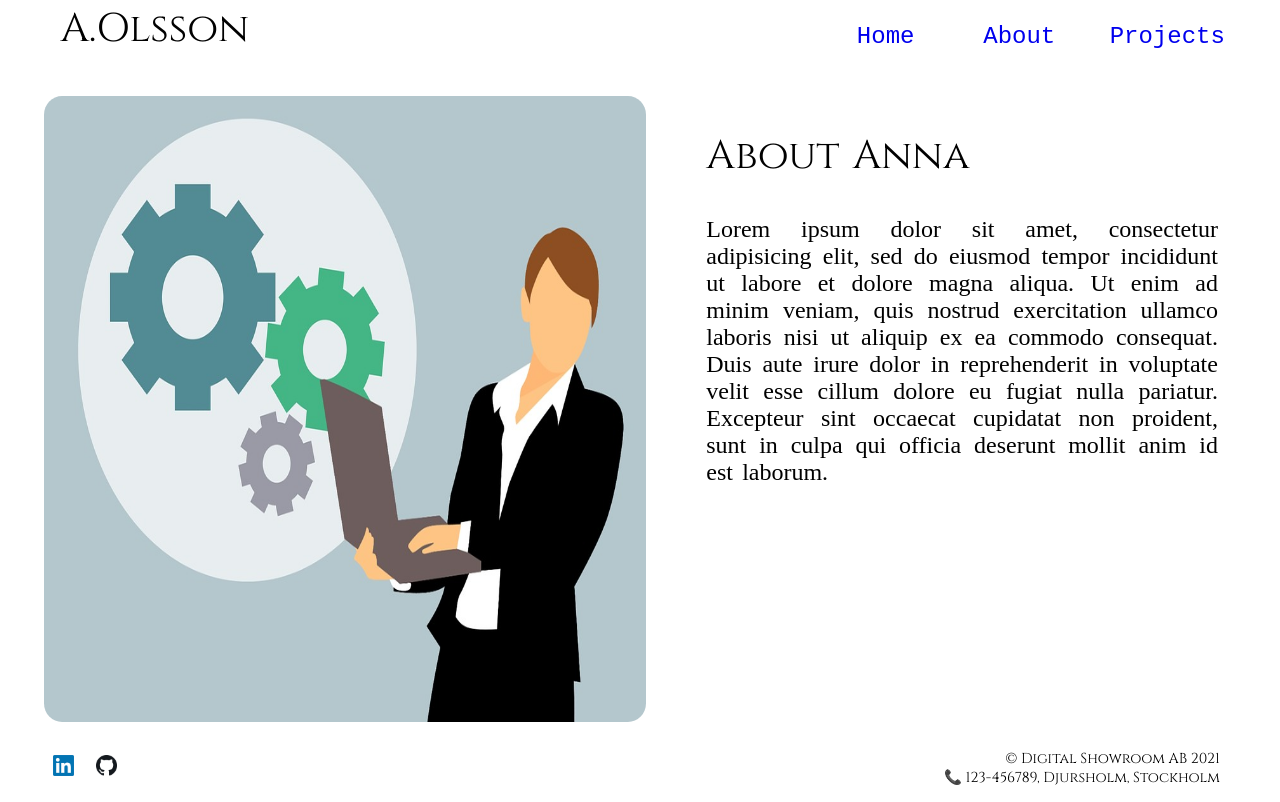
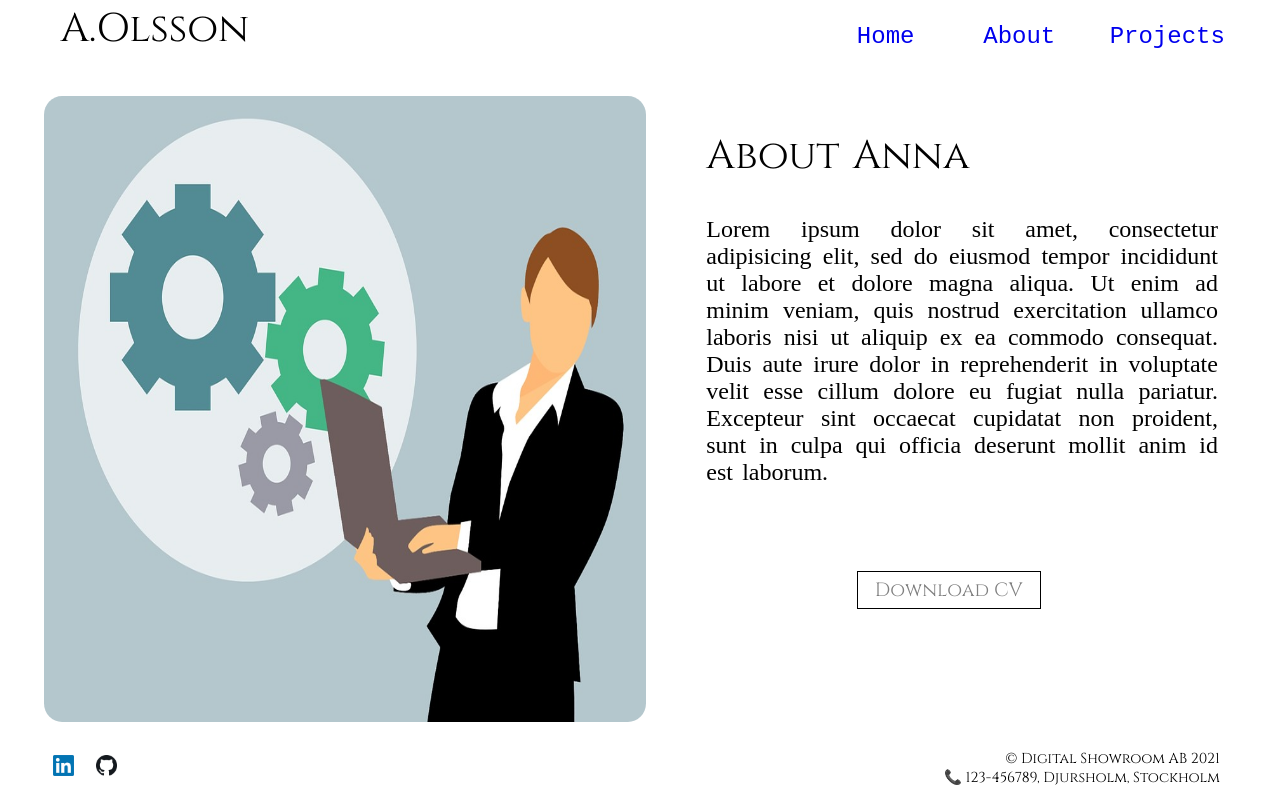
Before and after one commit to LinusNestorson/showroom, a React (Create React App) app: page /AboutMain in a window 1280 px wide. Built offline with nearby package versions, Linux system fonts and the light colour scheme.

Commit message:
added download

```diff
--- a/src/AboutMain.css
+++ b/src/AboutMain.css
@@ -52,3 +52,33 @@
   margin-left: 5%;
   text-align: justify;
 }
+
+.contact {
+  position: absolute;
+  bottom: 30%;
+  left: 20%;
+}
+
+/* Sets the style on the contact-button*/
+.contactButton {
+  position: relative;
+  border: solid black 1px;
+  background: transparent;
+  font-family: "Cinzel", serif;
+  font-size: 1.2rem;
+  padding-right: 17px;
+  padding-left: 17px;
+  padding-top: 5px;
+  padding-bottom: 5px;
+  margin-left: 35%;
+  margin-top: 10%;
+  color: grey;
+  cursor: pointer;
+}
+
+/* Sets the hover effects on the contact-button*/
+.contactButton:hover {
+  background-color: whitesmoke;
+  opacity: 0.5;
+  color: black;
+}
--- a/src/AboutMain.js
+++ b/src/AboutMain.js
@@ -3,6 +3,7 @@ import "./AboutMain.css";
 import "./ProjectMain.css";
 import { render } from "react-dom";
 import { LoremIpsum } from "react-lorem-ipsum";
+import { Link } from "react-router-dom";
 
 /* Contains things for about page */
 function AboutMain() {
@@ -22,6 +23,9 @@ function AboutMain() {
           pariatur. Excepteur sint occaecat cupidatat non proident, sunt in
           culpa qui officia deserunt mollit anim id est laborum.
         </p>
+        <Link to="./CV.pdf" target="_blank" download>
+          <button className="contactButton">Download CV</button>
+        </Link>
       </div>
     </div>
   );
--- a/src/Components_Main/ContactButtonComponents/Contact_button.css
+++ b/src/Components_Main/ContactButtonComponents/Contact_button.css
@@ -7,7 +7,7 @@
 /* Sets the style on the contact-button*/
 .contactButton {
   position: relative;
-  border: solid white 1px;
+  border: solid black 1px;
   background: transparent;
   font-family: "Courier New", Courier, monospace;
   font-size: 1.2rem;
@@ -18,6 +18,7 @@
   margin-top: 20px;
   color: white;
   cursor: pointer;
+  z-index: 2;
 }
 
 /* Sets the hover effects on the contact-button*/
```
Also changed, not shown: public/tester.txt (added), 1 other file (tests, documents, lock files or other folders).
